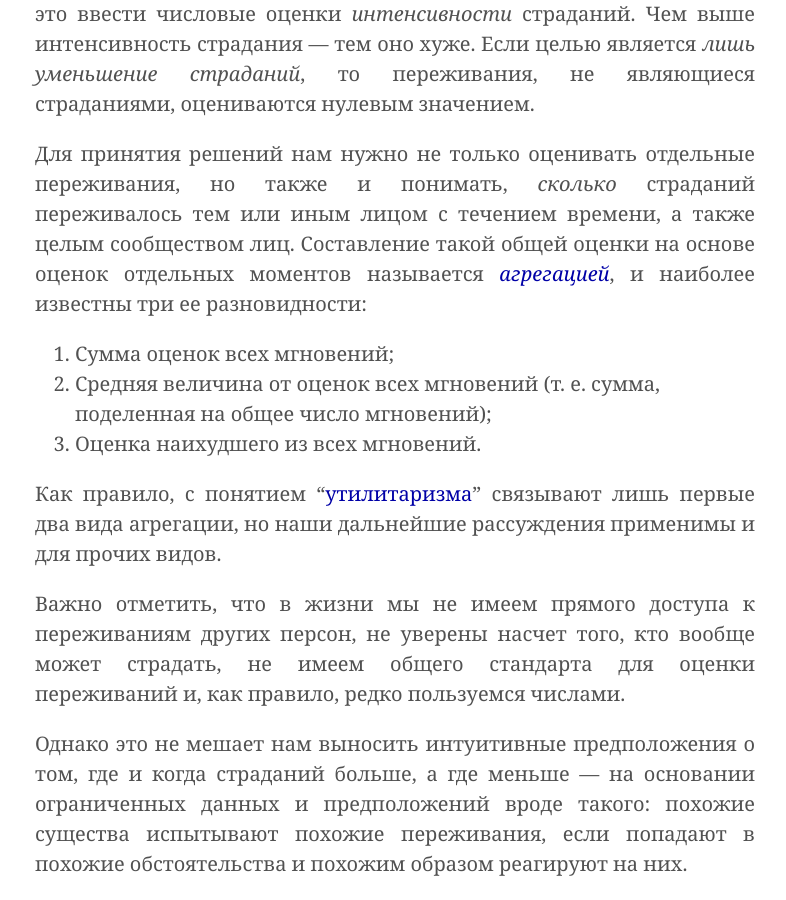
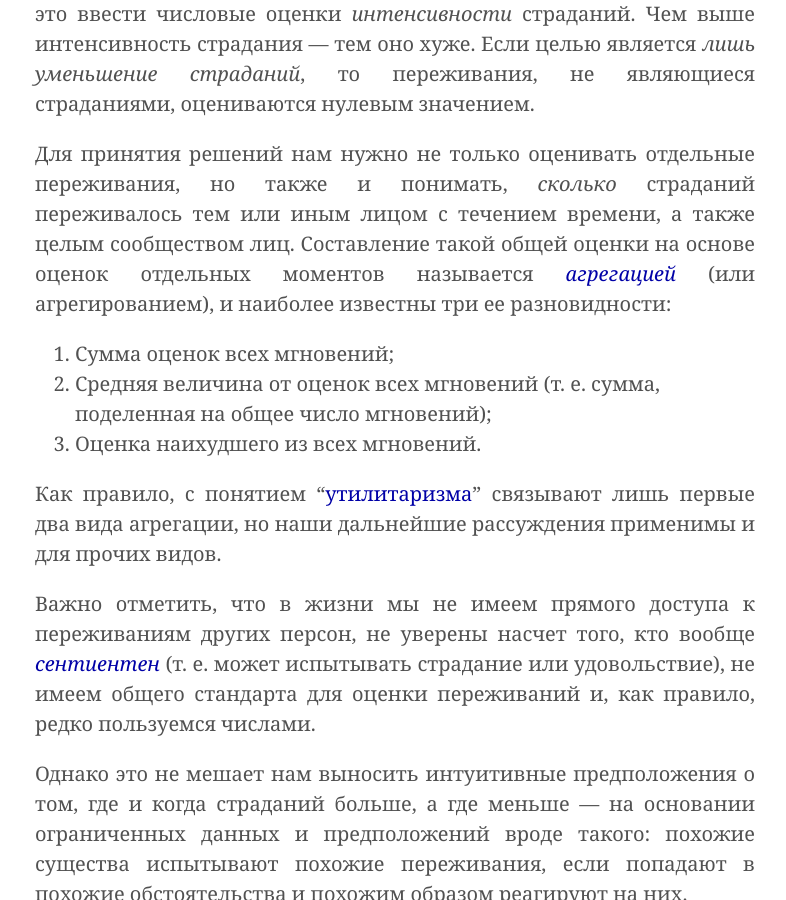
Before and after one commit to ReducingSuffering/reducingsuffering.github.io, a Jekyll site: the page built from _articles/what-is-suffering-reduction.md, in a window 1280 px wide and 900 px high, scrolled down 2088 px. Shown: the whole window, without its empty margins (245-1031 px from the left). Built offline with Jekyll 4.4.1, drawn with Linux system fonts in a browser that asks for light colours; some of the changed text lies outside the part shown.

Commit message:
Update what-is-suffering-reduction.md

```diff
--- a/_articles/what-is-suffering-reduction.md
+++ b/_articles/what-is-suffering-reduction.md
@@ -49,14 +49,14 @@ original_date:
 
 Одни страдания могут быть хуже, чем другие. Самый простой (хотя и не единственный) способ выразить, что одни из них хуже других — это ввести числовые оценки _интенсивности_ страданий. Чем выше интенсивность страдания — тем оно хуже. Если целью является _лишь уменьшение страданий_, то переживания, не являющиеся страданиями, оцениваются нулевым значением.
 
-Для принятия решений нам нужно не только оценивать отдельные переживания, но также и понимать, _сколько_ страданий переживалось тем или иным лицом с течением времени, а также целым сообществом лиц. Составление такой общей оценки на основе оценок отдельных моментов называется _[агрегацией](https://en.wikipedia.org/wiki/Aggregate_function)_, и наиболее известны три ее разновидности:
+Для принятия решений нам нужно не только оценивать отдельные переживания, но также и понимать, _сколько_ страданий переживалось тем или иным лицом с течением времени, а также целым сообществом лиц. Составление такой общей оценки на основе оценок отдельных моментов называется _[агрегацией](https://en.wikipedia.org/wiki/Aggregate_function)_ (или агрегированием), и наиболее известны три ее разновидности:
 1. Cумма оценок всех мгновений;
 2. Cредняя величина от оценок всех мгновений (т. е. сумма, поделенная на общее число мгновений);
 3. Оценка наихудшего из всех мгновений.
 
 Как правило, с понятием "[утилитаризма](https://reducingsuffering.github.io/337.html)" связывают лишь первые два вида агрегации, но наши дальнейшие рассуждения применимы и для прочих видов.
 
-Важно отметить, что в жизни мы не имеем прямого доступа к переживаниям других персон, не уверены насчет того, кто вообще может страдать, не имеем общего стандарта для оценки переживаний и, как правило, редко пользуемся числами.
+Важно отметить, что в жизни мы не имеем прямого доступа к переживаниям других персон, не уверены насчет того, кто вообще [_сентиентен_](https://reducingsuffering.github.io/383.html) (т. е. может испытывать страдание или удовольствие), не имеем общего стандарта для оценки переживаний и, как правило, редко пользуемся числами.
 
 Однако это не мешает нам выносить интуитивные предположения о том, где и когда страданий больше, а где меньше — на основании ограниченных данных и предположений вроде такого: похожие существа испытывают похожие переживания, если попадают в похожие обстоятельства и похожим образом реагируют на них.
 
```
Also changed, not shown: other parts of _articles/what-is-suffering-reduction.md (+1 -0 lines).
